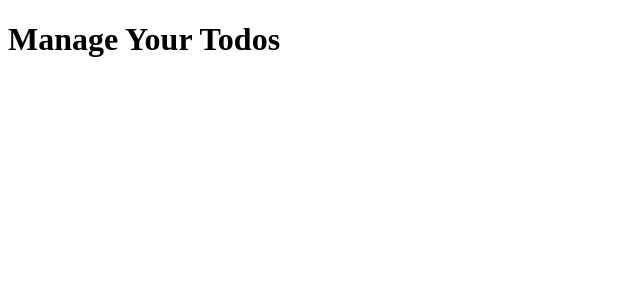
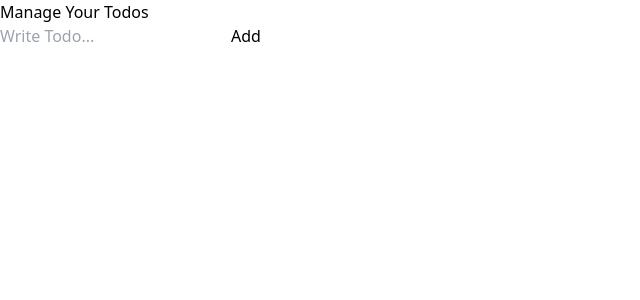
Before and after one commit to Kunwar-awadhiya/context_api_with_localStorage, a React (Vite) app: page / in a window 1280 px wide. Shown: the top 300 px of the page, without its empty margins (0-640 px from the left). Built offline with nearby package versions, Linux system fonts and the light colour scheme.

Commit message:
update new features

```diff
--- a/src/App.jsx
+++ b/src/App.jsx
@@ -1,5 +1,9 @@
 import { useState  , useEffect} from "react";
-import {TodoProvider } from './contexts'
+import {TodoProvider } from './contexts';
+import TodoItem from "./components/TodoItem";
+import TodoForm from './components/TodoForm'
+import './App.css'
+
 
 function App() {
 
@@ -20,7 +24,7 @@ const deleteTodo = (id) => {
 
 const toggleComplete = (id) => {
   setTodos((prev) => prev.map((prevTodo) =>
-    prevTodo === id ? {...prevTodo , completed : !prevTodo.completed} : prevTodo
+    prevTodo.id === id ? {...prevTodo , completed : !prevTodo.completed} : prevTodo
   ))
 }
 
@@ -45,9 +49,17 @@ useEffect(() => {
         <h1 className="text-2xl font-bold text-center mb-8 mt-2">
           Manage Your Todos
         </h1>
-        <div className="mb-4">{/* Todo form goes here */}</div>
+        <div className="mb-4">
+          {/* Todo form goes here */}
+          <TodoForm />
+        </div>
         <div className="flex flex-wrap gap-y-3">
           {/*Loop and Add TodoItem here */}
+          {todos.map((todo) => (
+            <div key={todo.id} className="w-full">
+              <TodoItem todo = {todo} />
+            </div>
+          ))}
         </div>
       </div>
     </div>
--- a/src/components/TodoForm.jsx
+++ b/src/components/TodoForm.jsx
@@ -1,9 +1,10 @@
 import React, { useContext, useState } from 'react'
+import { TodoContext } from '../contexts';
 
 function TodoForm() {
     const [todo , setTodo] = useState('');
 
-    const { addTodo} = useContext()
+    const { addTodo} = useContext(TodoContext);
 
     const add = (e) => {
         e.preventDefault;
--- a/src/components/TodoItem.jsx
+++ b/src/components/TodoItem.jsx
@@ -1,8 +1,21 @@
-import React from 'react'
+import React, { useState } from 'react'
+import {useTodo} from '../contexts/TodoContext';
 
 function TodoItem({ todo }) {
 
+    const [isTodoEditable, setIsTodoEditable] = useState(false);
+    const [todoMsg , setTodoMsg] = useState(todo.todo);
 
+    const {updateTodo , deleteTodo , toggleComplete} = useTodo();
+
+    const editTodo = () => {
+        updateTodo(todo.id , {...todo , todo : todoMsg});
+        setIsTodoEditable(false);
+
+    }
+    const toggleCompleted = () => {
+        toggleComplete(todo.id);
+    }
 
     return (
         <div
```
